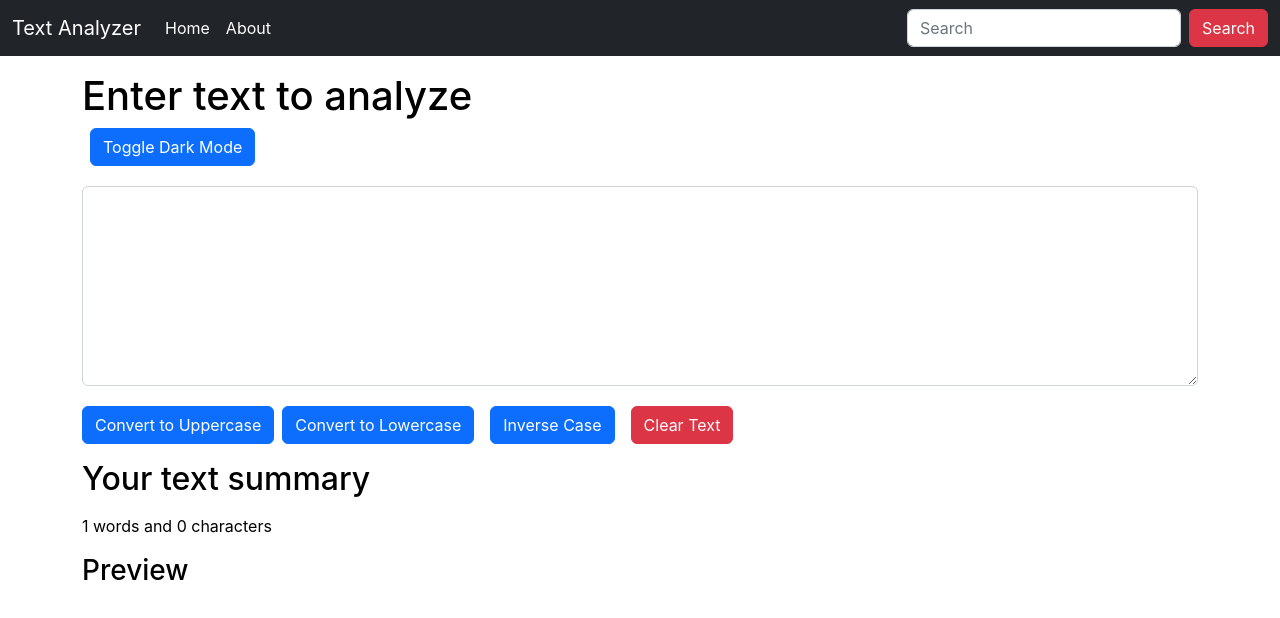
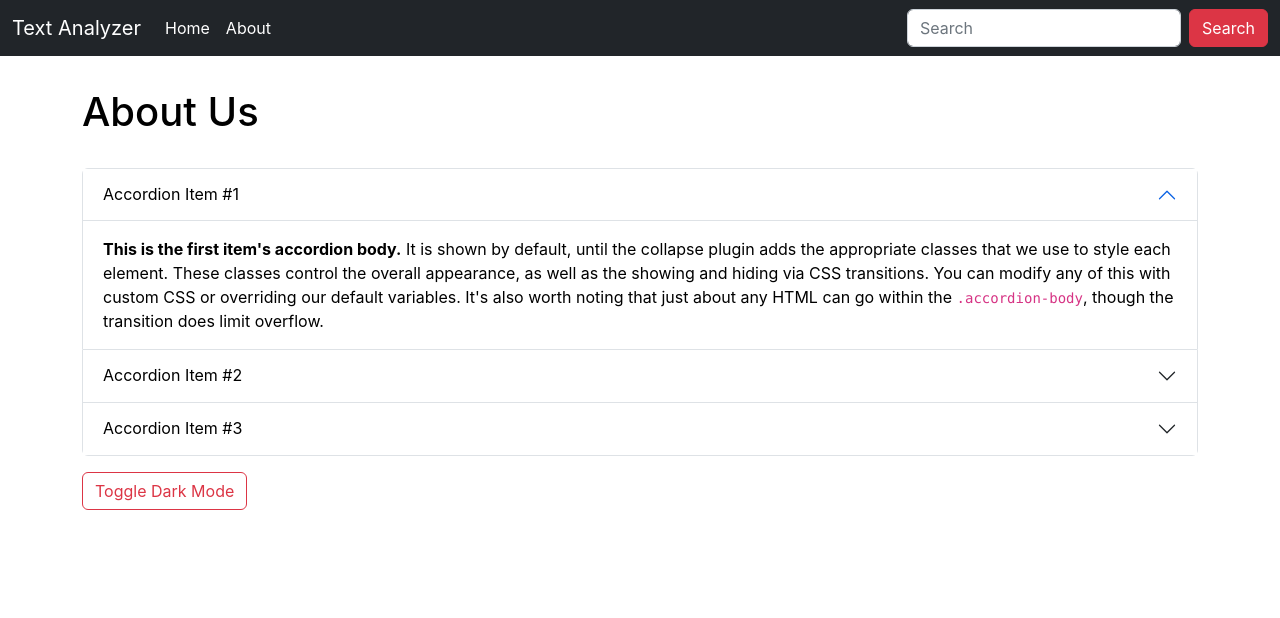
Before and after one commit to shivam123-dev/Text-Analyzer, a React (Create React App) app: page / in a window 1280 px wide. Shown: the top 618 px of the page. Built offline with nearby package versions, Linux system fonts and the light colour scheme.

Commit message:
Added About Us Page

```diff
--- a/src/App.js
+++ b/src/App.js
@@ -1,13 +1,15 @@
 import "./App.css";
 import Navbar from "./components/Navbar";
-import TextForm from "./components/TextForm";
+// import TextForm from "./components/TextForm";
+import About from "./components/About";
 export default function App() {
   return (
     <>
       <Navbar title="Text Analyzer" homeText="Home" aboutText="About"/>
-      <div className="container my-3">
+      {/* <div className="container my-3">
         <TextForm heading="Enter text to analyze"/>
-      </div>
+      </div> */}
+      <About />
     </>
   );
 }
--- /dev/null
+++ b/src/components/About.js
@@ -0,0 +1,140 @@
+import React, { useState } from "react";
+
+export default function About() {
+  const [myStyle, setMyStyle] = useState({
+    color: "black",
+    backgroundColor: "white",
+    tText: "Toggle Dark Mode",
+  });
+
+  const handleToggle = () => {
+    if (myStyle.color === "black") {
+      setMyStyle({
+        color: "white",
+        backgroundColor: "black",
+        tText: "Toggle Light Mode",
+      });
+    } else {
+      setMyStyle({
+        color: "black",
+        backgroundColor: "white",
+        tText: "Toggle Dark Mode",
+      });
+    }
+  };
+
+  return (
+    <div className="container" style={myStyle}>
+      <h1 className="my-3 py-3" style={myStyle}>
+        About Us
+      </h1>
+      <div class="accordion" id="accordionExample" style={myStyle}>
+        <div class="accordion-item" style={myStyle}>
+          <h2 class="accordion-header" id="headingOne" style={myStyle}>
+            <button
+              class="accordion-button"
+              type="button"
+              data-bs-toggle="collapse"
+              data-bs-target="#collapseOne"
+              aria-expanded="true"
+              aria-controls="collapseOne"
+              style={myStyle}
+            >
+              Accordion Item #1
+            </button>
+          </h2>
+          <div
+            id="collapseOne"
+            class="accordion-collapse collapse show"
+            aria-labelledby="headingOne"
+            data-bs-parent="#accordionExample"
+            style={myStyle}
+          >
+            <div class="accordion-body" style={myStyle}>
+              <strong>This is the first item's accordion body.</strong> It is
+              shown by default, until the collapse plugin adds the appropriate
+              classes that we use to style each element. These classes control
+              the overall appearance, as well as the showing and hiding via CSS
+              transitions. You can modify any of this with custom CSS or
+              overriding our default variables. It's also worth noting that just
+              about any HTML can go within the <code>.accordion-body</code>,
+              though the transition does limit overflow.
+            </div>
+          </div>
+        </div>
+        <div class="accordion-item" style={myStyle}>
+          <h2 class="accordion-header" id="headingTwo" style={myStyle}>
+            <button
+              class="accordion-button collapsed"
+              type="button"
+              data-bs-toggle="collapse"
+              data-bs-target="#collapseTwo"
+              aria-expanded="false"
+              aria-controls="collapseTwo"
+              style={myStyle}
+            >
+              Accordion Item #2
+            </button>
+          </h2>
+          <div
+            id="collapseTwo"
+            class="accordion-collapse collapse"
+            aria-labelledby="headingTwo"
+            data-bs-parent="#accordionExample"
+            style={myStyle}
+          >
+            <div class="accordion-body" style={myStyle}>
+              <strong>This is the second item's accordion body.</strong> It is
+              hidden by default, until the collapse plugin adds the appropriate
+              classes that we use to style each element. These classes control
+              the overall appearance, as well as the showing and hiding via CSS
+              transitions. You can modify any of this with custom CSS or
+              overriding our default variables. It's also worth noting that just
+              about any HTML can go within the <code>.accordion-body</code>,
+              though the transition does limit overflow.
+            </div>
+          </div>
+        </div>
+        <div class="accordion-item" style={myStyle}>
+          <h2 class="accordion-header" id="headingThree" style={myStyle}>
+            <button
+              class="accordion-button collapsed"
+              type="button"
+              data-bs-toggle="collapse"
+              data-bs-target="#collapseThree"
+              aria-expanded="false"
+              aria-controls="collapseThree"
+              style={myStyle}
+            >
+              Accordion Item #3
+            </button>
+          </h2>
+          <div
+            id="collapseThree"
+            class="accordion-collapse collapse"
+            aria-labelledby="headingThree"
+            data-bs-parent="#accordionExample"
+            style={myStyle}
+          >
+            <div class="accordion-body" style={myStyle}>
+              <strong>This is the third item's accordion body.</strong> It is
+              hidden by default, until the collapse plugin adds the appropriate
+              classes that we use to style each element. These classes control
+              the overall appearance, as well as the showing and hiding via CSS
+              transitions. You can modify any of this with custom CSS or
+              overriding our default variables. It's also worth noting that just
+              about any HTML can go within the <code>.accordion-body</code>,
+              though the transition does limit overflow.
+            </div>
+          </div>
+        </div>
+      </div>
+      <button
+        className="btn btn-outline-danger my-3"
+        onClick={handleToggle}
+      >
+        {myStyle.tText}
+      </button>
+    </div>
+  );
+}
```
